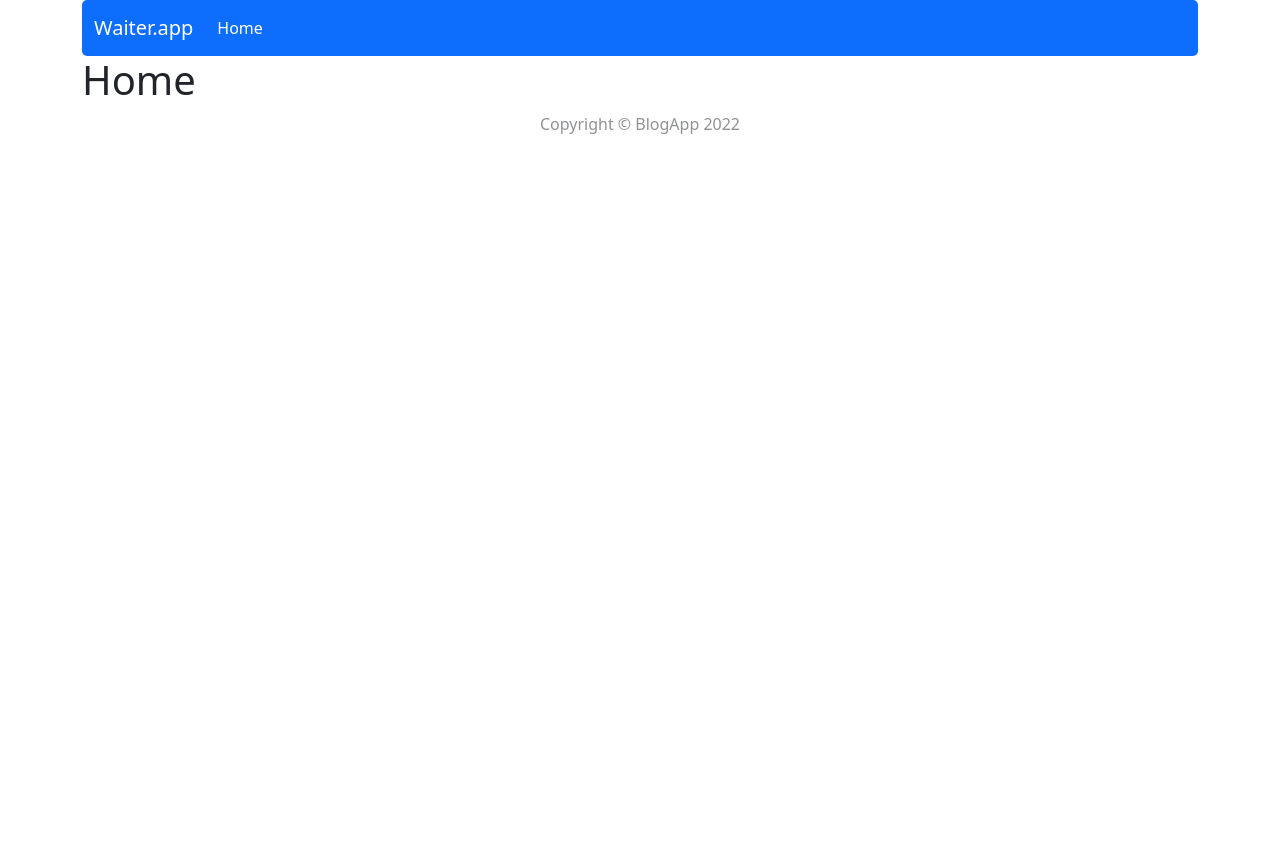
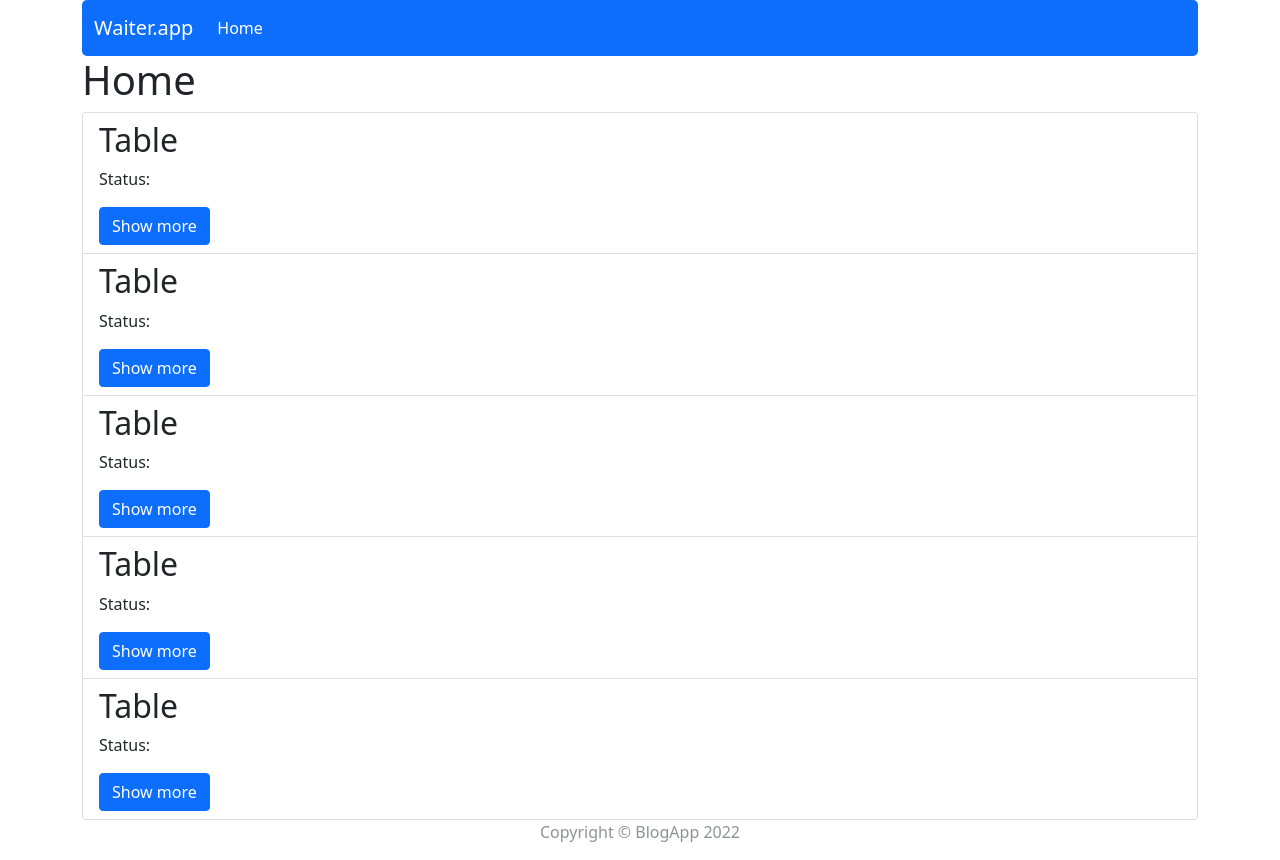
Before and after one commit to Tetiana-Breslavska/app-waiter, a React (Create React App) app: page / in a window 1280 px wide. Before the commit the page ends 800 px from the top, so only its background shows below. Built offline with nearby package versions, Linux system fonts and the light colour scheme; no server answers.

Commit message:
Add server

```diff
--- a/package.json
+++ b/package.json
@@ -23,7 +23,9 @@
     "web-vitals": "^2.1.4"
   },
   "scripts": {
-    "start": "react-scripts start",
+    "start": "npm-run-all -p start:*",
+    "start:react": "react-scripts start",
+    "start:server": "json-server --port 3131 --no-cors --delay 250 --watch public/db/app.json --routes public/db/routes.json",
     "build": "react-scripts build",
     "test": "react-scripts test",
     "eject": "react-scripts eject"
--- a/public/db/app.json
+++ b/public/db/app.json
@@ -27,6 +27,15 @@
         "peopleAmount": 0,
         "maxPeopleAmount": 3,
         "bill": 0
+        },
+        {
+        "id": 5,
+        "status": "Cleaning",
+        "peopleAmount": 0,
+        "maxPeopleAmount": 4,
+        "bill": 0
         }
+
+
     ]
 }
--- a/src/App.js
+++ b/src/App.js
@@ -5,8 +5,18 @@ import Table from './components/pages/Table/Table.js';
 import { Container } from 'react-bootstrap';
 import Header from './components/views/Header/Header'
 import Footer from './components/views/Footer/Footer'
+import {fetchTables} from './redux/tablesRedux';
+import {useDispatch} from 'react-redux';
+import { useEffect } from 'react';
+
 
 const App = () => {
+  const dispatch = useDispatch();
+
+  useEffect(() => dispatch(fetchTables()), [dispatch]);
+
+
+
   return (
     <Container>
       <Header />
--- /dev/null
+++ b/src/components/common/TableShow/TableShow.js
@@ -0,0 +1,15 @@
+// import styles from './Home.module.scss';
+import Button from 'react-bootstrap/Button';
+
+const TableShow = props => {
+    return (
+        <div>
+             <h2> Table </h2>
+             <p>Status:  </p>
+            <Button variant="primary">Show more</Button>{' '}
+
+        </div>
+    );
+};
+
+export default TableShow;
--- a/src/components/pages/Home/Home.js
+++ b/src/components/pages/Home/Home.js
@@ -1,9 +1,20 @@
 // import styles from './Home.module.scss';
+import TableShow from '../../common/TableShow/TableShow';
+import ListGroup from 'react-bootstrap/ListGroup';
 
 const Home = props => {
     return (
         <div>
             <h1>Home</h1>
+            <ListGroup>
+                <ListGroup.Item> <TableShow/> </ListGroup.Item>
+                <ListGroup.Item> <TableShow/> </ListGroup.Item>
+                <ListGroup.Item> <TableShow/> </ListGroup.Item>
+                <ListGroup.Item> <TableShow/> </ListGroup.Item>
+                <ListGroup.Item> <TableShow/> </ListGroup.Item>
+                </ListGroup>
+
+
 
         </div>
     );
--- a/src/redux/tablesRedux.js
+++ b/src/redux/tablesRedux.js
@@ -2,12 +2,25 @@
 
 //selectors
 
-// actions
+// action names
 const createActionName = actionName => `app/tables/${actionName}`;
+const UPDATE_TABLES = createActionName ('UPDATE_TABLES');
 
 // action creators
+export const updateTables = payload => ({type: UPDATE_TABLES, payload})
+export const fetchTables = () => {
+  return (dispatch) => {
+    fetch ('http://localhost:3131/api/tables')
+      .then (res => res.json())
+      .then (tables => dispatch(updateTables(tables)));
+  }
+
+};
+
 const tablesReducer = (statePart = [], action) => {
   switch (action.type) {
+    case UPDATE_TABLES:
+      return [...action.payload]
     default:
       return statePart;
   };
```
